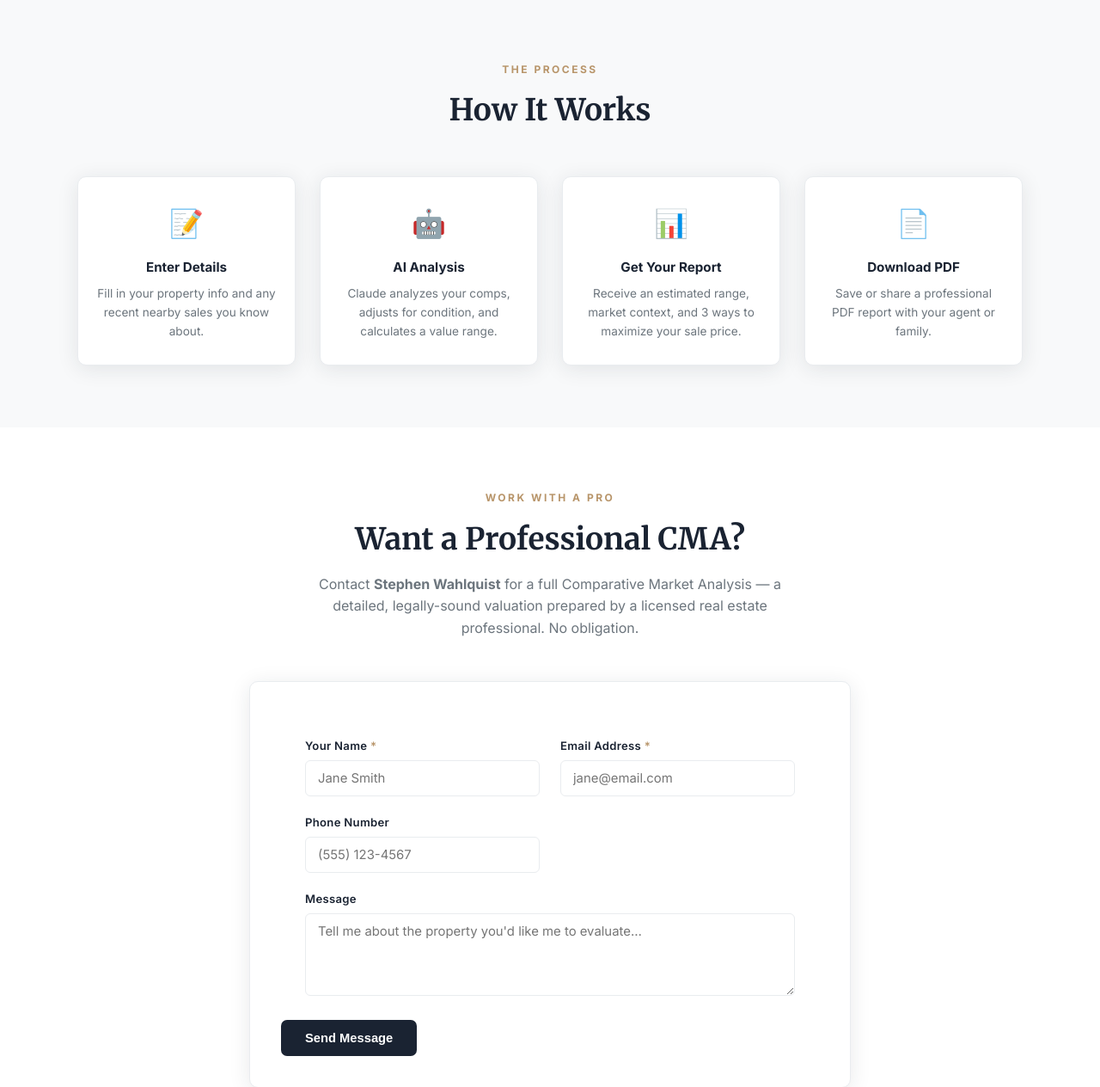
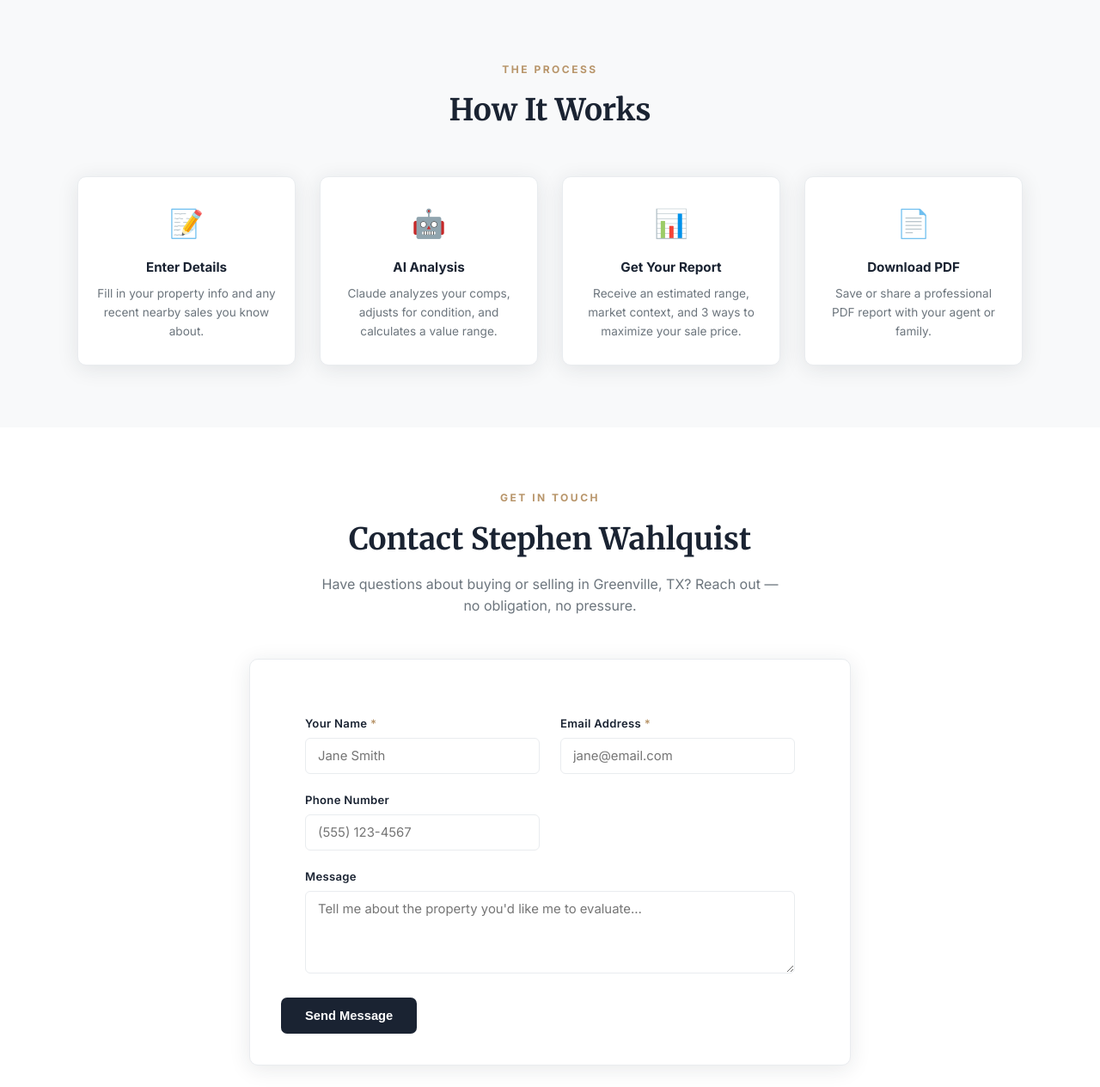
Before and after one commit to sswahlquist/premier-realty-app, a Flask app: page / in a window 1280 px wide. Shown: the part 1940-3204 px from the top of the page at 86% size. Run offline with Flask 3, Linux system fonts and the light colour scheme.

Commit message:
Remove professional CMA references — clean up contact section and results CTA

```diff
--- a/templates/index.html
+++ b/templates/index.html
@@ -164,9 +164,9 @@
 <section class="section" id="contact">
   <div class="container container--narrow">
     <div class="section-header">
-      <p class="section-eyebrow">Work With a Pro</p>
-      <h2 class="section-title">Want a Professional CMA?</h2>
-      <p class="section-sub">Contact <strong>Stephen Wahlquist</strong> for a full Comparative Market Analysis — a detailed, legally-sound valuation prepared by a licensed real estate professional. No obligation.</p>
+      <p class="section-eyebrow">Get In Touch</p>
+      <h2 class="section-title">Contact Stephen Wahlquist</h2>
+      <p class="section-sub">Have questions about buying or selling in Greenville, TX? Reach out — no obligation, no pressure.</p>
     </div>
 
     <form action="/contact" method="POST" class="contact-form">
--- a/templates/results.html
+++ b/templates/results.html
@@ -130,7 +130,7 @@
   <!-- Download CTA -->
   <div class="download-cta">
     <h3>Ready to take the next step?</h3>
-    <p>Download your full branded PDF report or connect with an agent for a professional CMA.</p>
+    <p>Download your full branded PDF report or explore nearby comparable sales.</p>
     <div class="cta-btns">
       {% if paid %}
         <a href="/download/{{ result_id }}" class="btn btn--gold btn--lg">⬇ Download PDF Report</a>
@@ -140,7 +140,6 @@
         </form>
       {% endif %}
       <a href="/comps?address={{ prop.address | urlencode }}" class="btn btn--outline btn--lg">🏘 Find Nearby Comps</a>
-      <a href="/#contact" class="btn btn--navy btn--lg">Talk to an Agent</a>
     </div>
     {% if not paid %}
     <p style="margin-top:14px;font-size:0.8rem;color:rgba(255,255,255,0.45);">
```
